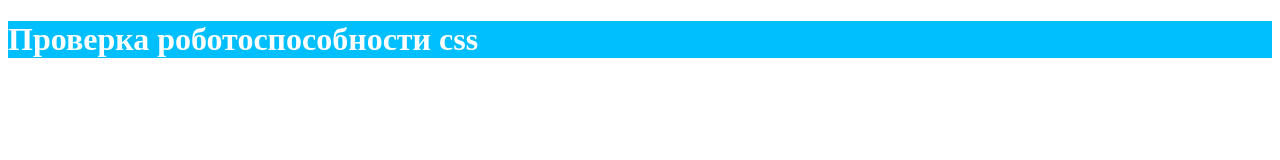
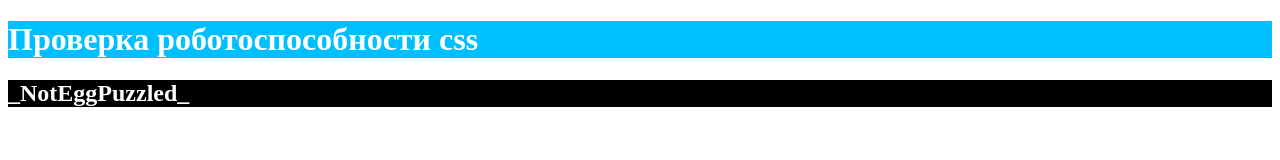
Before and after one commit to DaNyABeRshak/first-project, a plain HTML site: page index.html in a window 1280 px wide. Drawn offline with Linux system fonts and the light colour scheme.

Commit message:
Добавлен автор

```diff
--- a/index.html
+++ b/index.html
@@ -11,5 +11,8 @@
     <div class="test">
         <h1 class="text-test">Проверка роботоспособности css</h1>
     </div>
+    <div class="author">
+        <h2>_NotEggPuzzled_</h2>
+    </div>
 </body>
 </html>
--- a/style.css
+++ b/style.css
@@ -4,3 +4,7 @@
 .text-test{
     color:white;
 }
+.author{
+    color:white;
+    background-color:black;
+}
```
